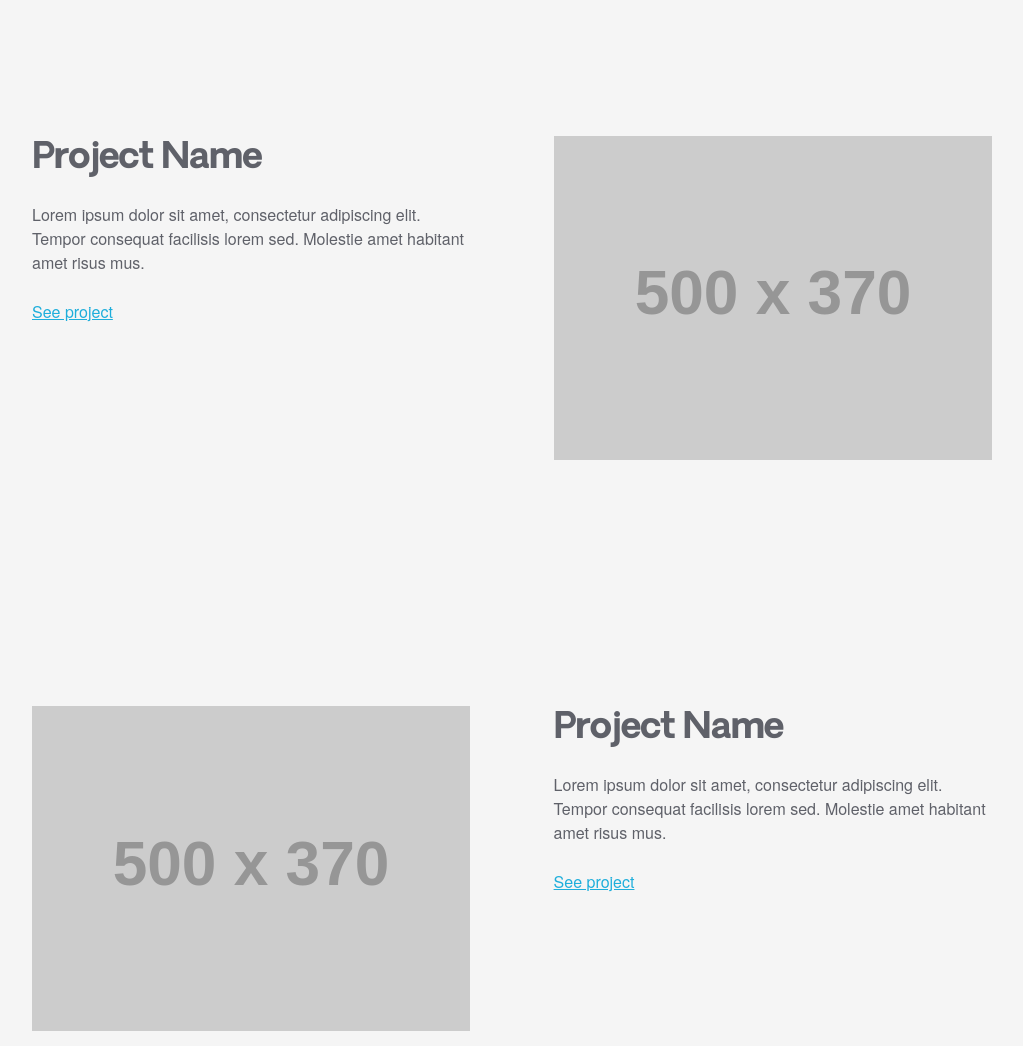
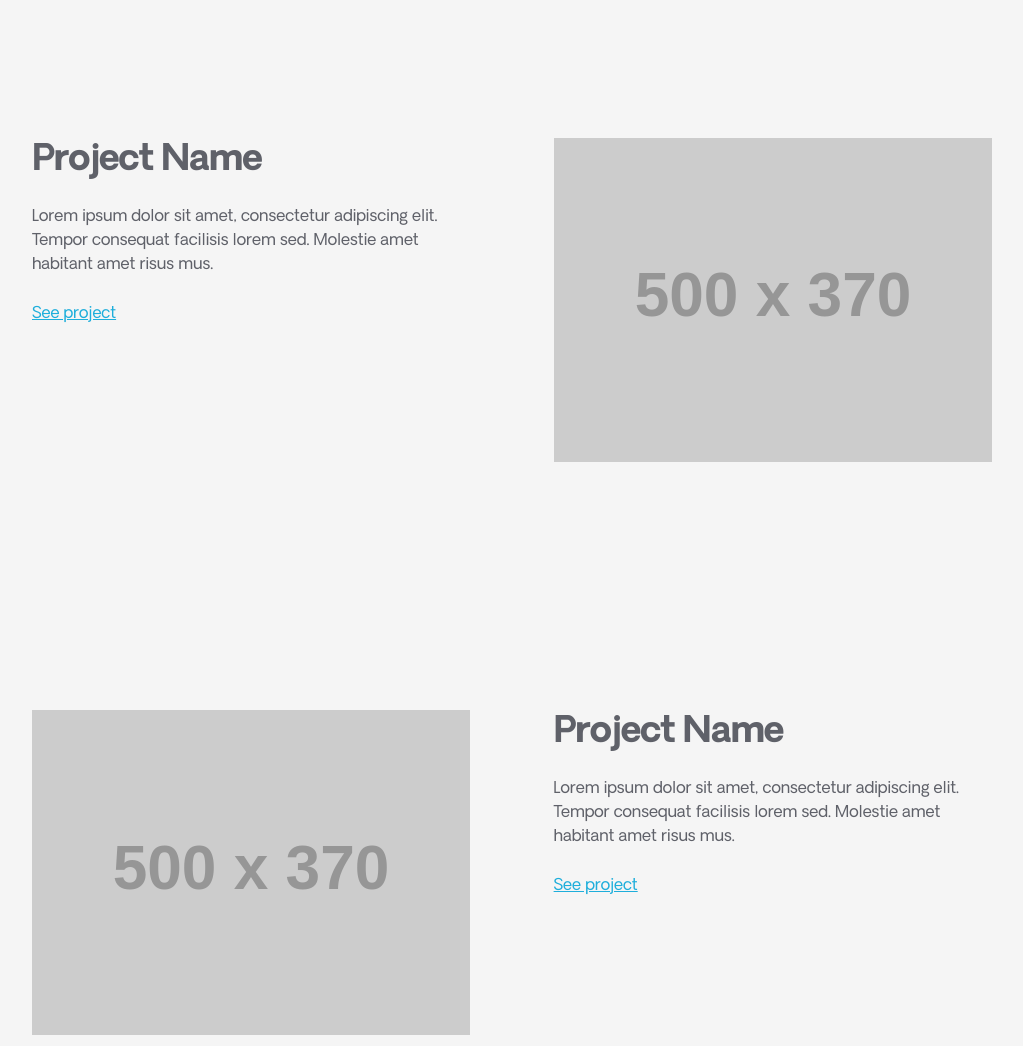
Before and after one commit to kbottr/void, a website: page index.html in a window 1280 px wide. Shown: the part 920-1966 px from the top of the page, without its empty margins (128-1151 px from the left). Drawn offline with Linux system fonts and the light colour scheme; the site is published under a folder, as on GitHub Pages, so addresses that start at the root find nothing; placeholder pictures from the web are drawn by us.

Commit message:
font paths

```diff
--- a/scss/base/_variables.scss
+++ b/scss/base/_variables.scss
@@ -22,26 +22,26 @@
 
 @font-face {
     font-family: 'OakesGrotesk';
-    src:  url('/css/webfonts/oakes-grotesk-light.woff2') format('woff2'),
-          url('/css/webfonts/oakes-grotesk-light.woff') format('woff');
+    src:  url('../void/css/webfonts/oakes-grotesk-light.woff2') format('woff2'),
+          url('../void/css/webfonts/oakes-grotesk-light.woff') format('woff');
     font-weight: 300;
 }
 @font-face {
     font-family: 'OakesGrotesk';
-    src:  url('/css/webfonts/oakes-grotesk-regular.woff2') format('woff2'),
-          url('/css/webfonts/oakes-grotesk-regular.woff') format('woff');
+    src:  url('../void/css/webfonts/oakes-grotesk-regular.woff2') format('woff2'),
+          url('../void/css/webfonts/oakes-grotesk-regular.woff') format('woff');
     font-weight: 400;
 }
 @font-face {
     font-family: 'OakesGrotesk';
-    src:  url('/css/webfonts/oakes-grotesk-medium.woff2') format('woff2'),
-          url('/css/webfonts/oakes-grotesk-medium.woff') format('woff');
+    src:  url('../void/css/webfonts/oakes-grotesk-medium.woff2') format('woff2'),
+          url('../void/css/webfonts/oakes-grotesk-medium.woff') format('woff');
     font-weight: 500;
 }
 @font-face {
     font-family: 'OakesGrotesk';
-    src:  url('/css/webfonts/oakes-grotesk-semi-bold.woff2') format('woff2'),
-          url('/css/webfonts/oakes-grotesk-semi-bold.woff') format('woff');
+    src:  url('../void/css/webfonts/oakes-grotesk-semi-bold.woff2') format('woff2'),
+          url('../void/css/webfonts/oakes-grotesk-semi-bold.woff') format('woff');
     font-weight: 600;
 }
 @font-face {
```
Also changed, not shown: css/skeleton.css.
